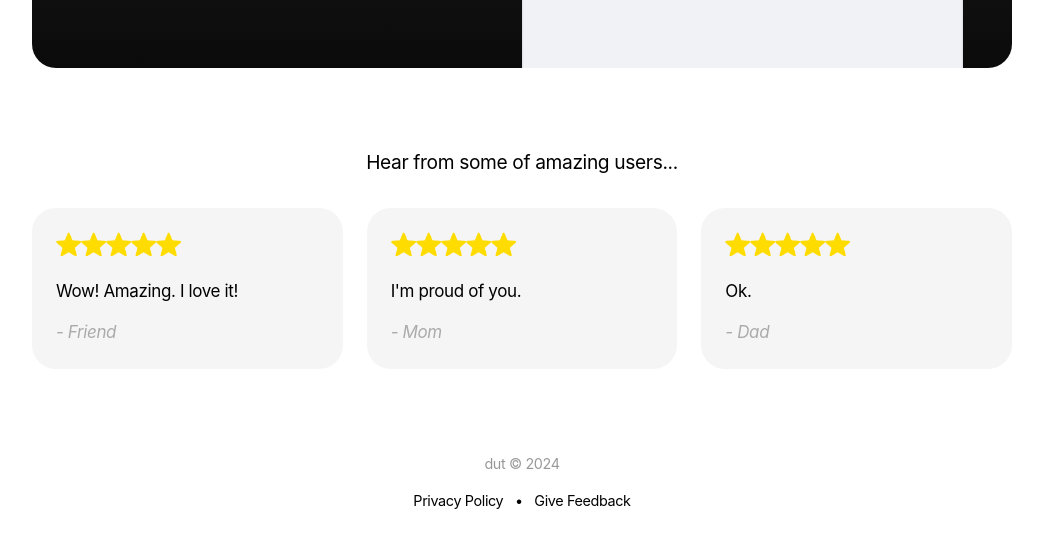
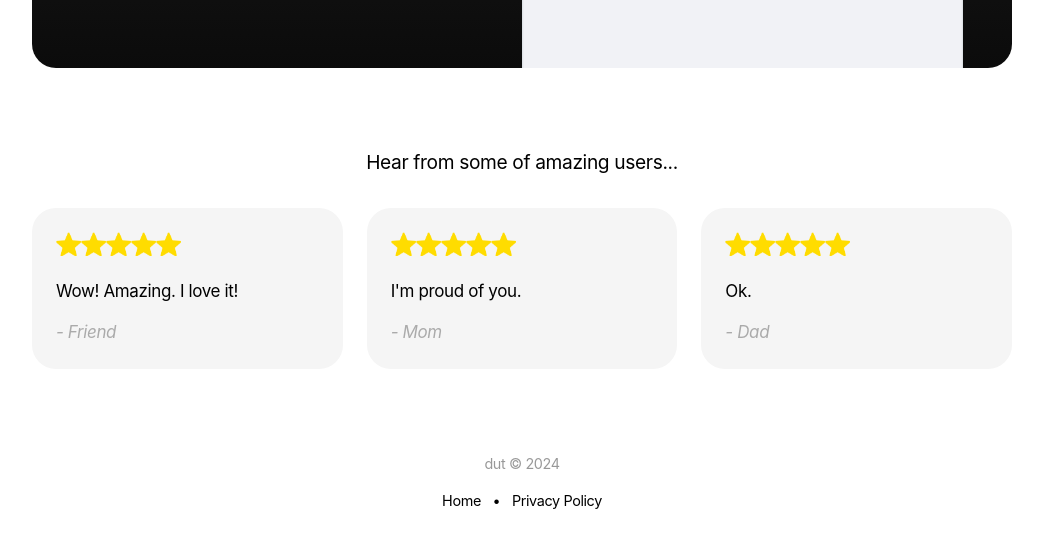
Before and after one commit to yesilfasulye/dutApp, a plain HTML site: page index.html in a window 1280 px wide. Shown: the part 682-1230 px from the top of the page, without its empty margins (118-1161 px from the left). Drawn offline with Linux system fonts and the light colour scheme.

Commit message:
link updates

```diff
--- a/assets/site.css
+++ b/assets/site.css
@@ -233,7 +233,6 @@ footer a:hover::before {
 	display: inline-block;
 }
 
-
 @media only screen and (min-width: 1441px) {
     .page {
         width: 980px
--- a/index.html
+++ b/index.html
@@ -98,7 +98,7 @@
 			</section>
 			<footer>
 				<span>dut © 2024</span>
-				<p><a href="policy.html">Privacy Policy</a>  •  <a href="#">Give Feedback</a></p>
+				<p><a href="index.html">Home</a>  •  <a href="policy.html">Privacy Policy</a></p>
 			</footer>
 		</div>
 	</body>
```
Also changed, not shown: policy.html (+1 -1 lines).
